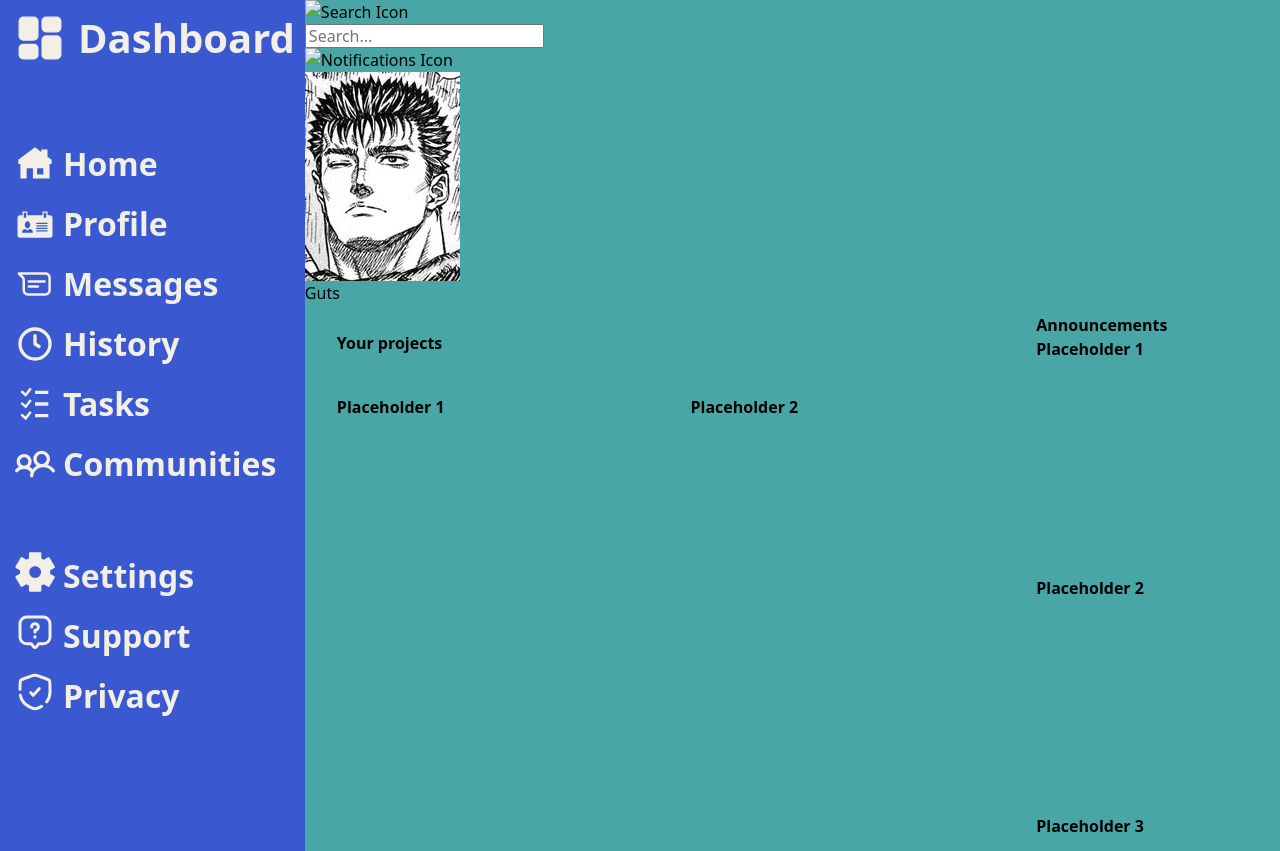
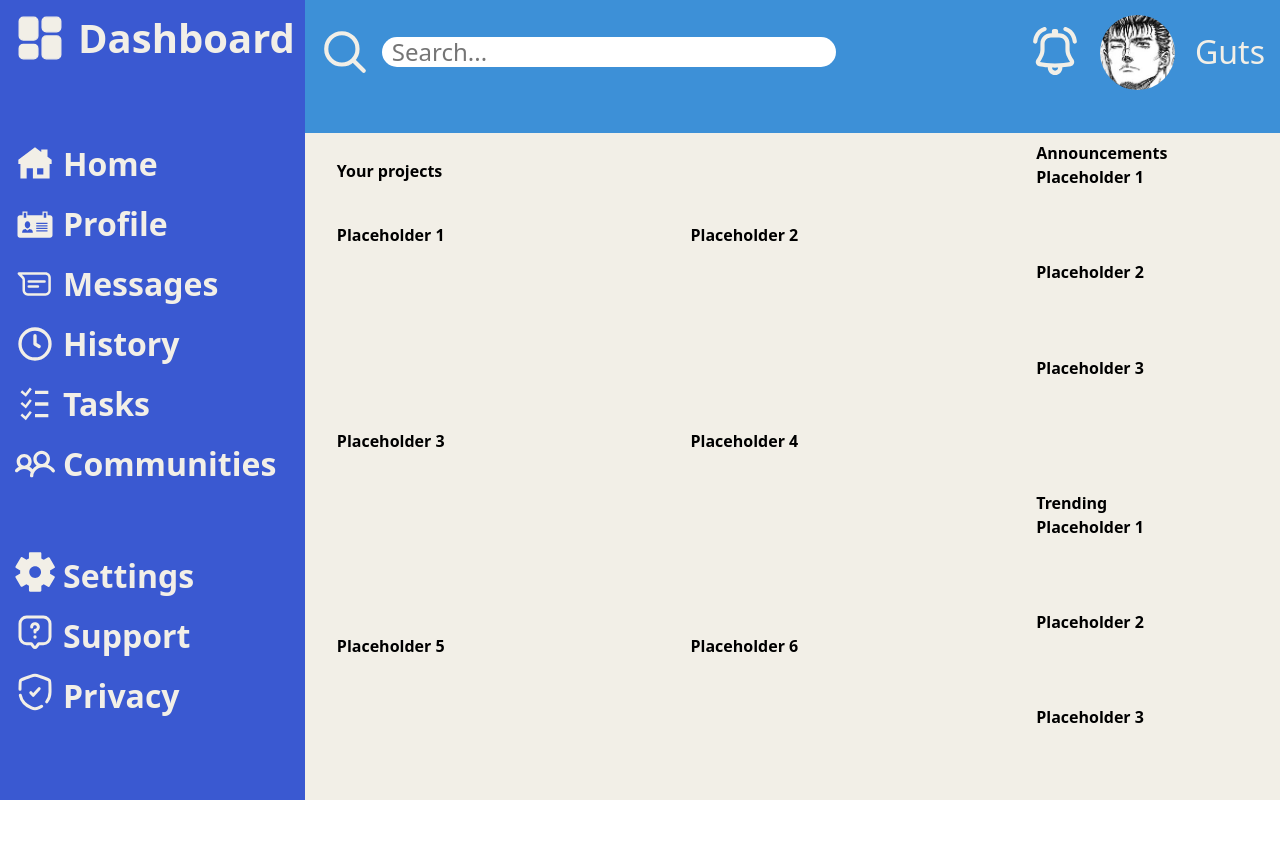
Before and after one commit to WolfBeil/odin-dashboard, a website: page index.html in a window 1280 px wide. Shown: the top 851 px of the page. After the commit the page ends 800 px from the top, so only its background shows below. Drawn offline with nearby package versions, Linux system fonts and the light colour scheme.

Commit message:
Add new assets and style to header
The header container, as a whole, was given basic styles.
The top side of the header was given the most.

```diff
--- a/css/styles.css
+++ b/css/styles.css
@@ -53,7 +53,7 @@ a:active {
     display: grid;
     grid-template-columns: repeat(6, 1fr);
     grid-template-rows: repeat(6, 1fr);
-    background-color: var(--greenish);
+    background-color: var(--char-white);
 }
 
 /* Sidebar */
@@ -111,11 +111,56 @@ a:active {
 /* Header */
 
 .header {
+  background-color: var(--soft-blue);
+  color: var(--char-white);
+  font-size: 1.5rem;
   display: grid;
   grid-column: 2 / -1;
   grid-template-rows: auto auto;
 }
 
+.header-top {
+  display: grid;
+  grid-template-columns: 1fr auto;
+  align-items: center;
+  margin-left: 15px;
+  margin-right: 15px;
+}
+
+.header input {
+  width: 70%;
+  border-radius: 15px;
+  border: none;
+  outline: none;
+  padding-left: 10px;
+}
+
+.search-bar {
+  display: grid;
+  grid-template-columns: auto 1fr;
+  gap: 12px;
+  align-items: center;
+}
+
+.header-icon {
+  height: auto;
+  width: 50px;
+}
+
+.user-info-top {
+  display: grid;
+  grid-template-columns: auto auto auto;
+  align-items: center;
+  font-size: 2rem;
+  gap: 20px;
+}
+
+.profile-picture {
+  border-radius: 50%;
+  object-fit: cover;
+  width: 75px;
+  height: 75px;
+}
 
 /* Main content */
 
```
Also changed, not shown: assets/bell-ringing-svgrepo-com.svg (added), assets/search-svgrepo-com.svg (added).
